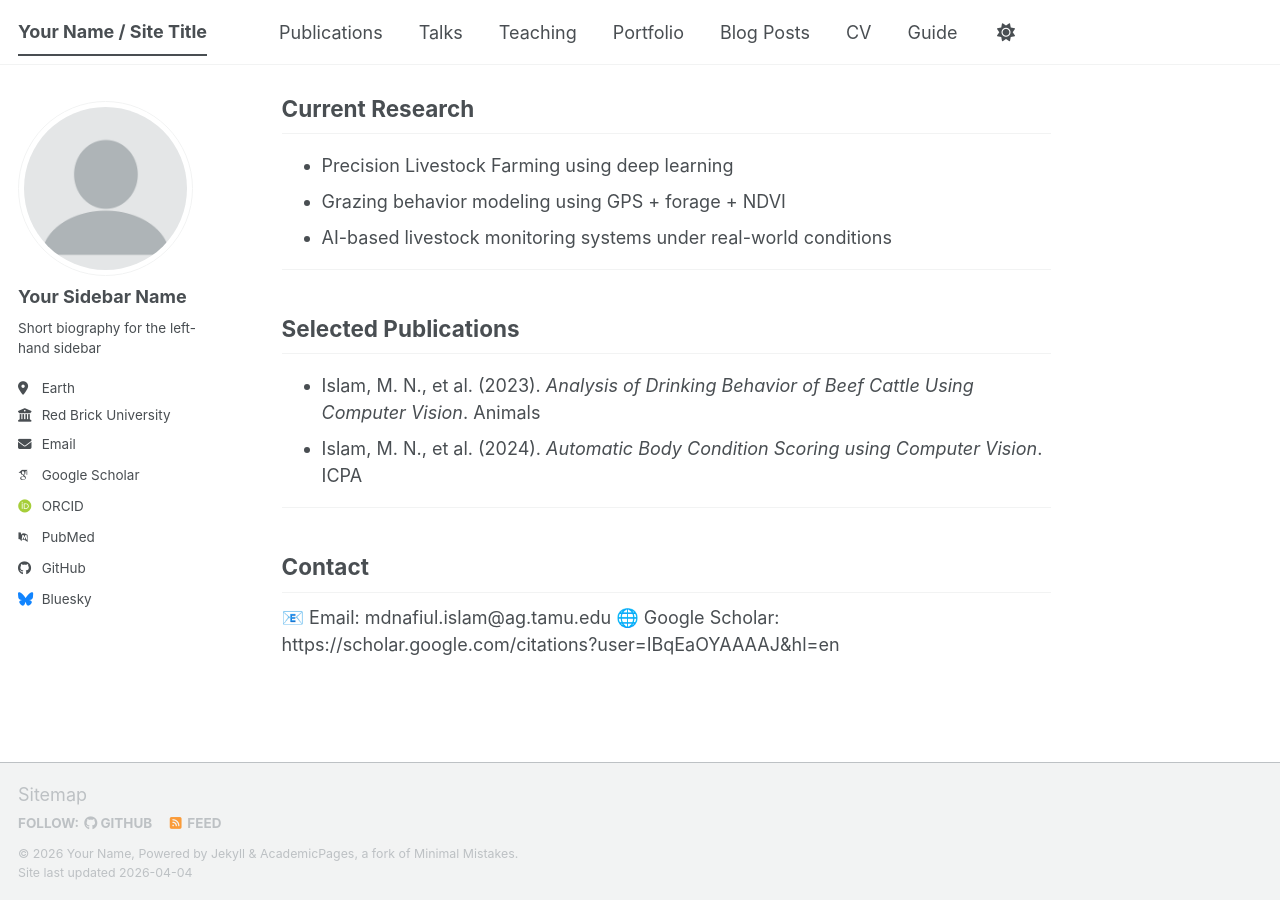
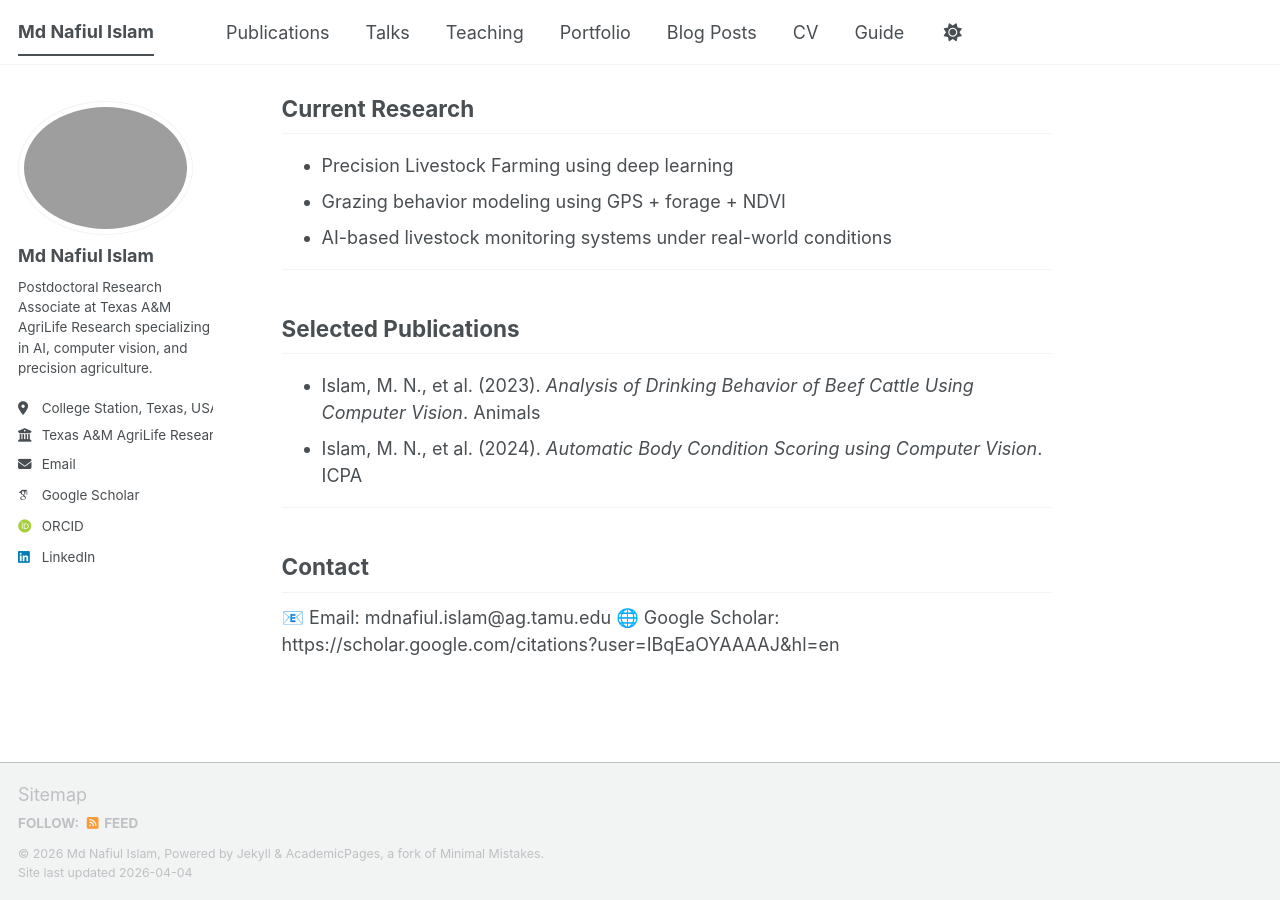
Before and after one commit to NafiulIslamBD/nafiul_islam_precision_agriculture_HSTU_CNU_UTK.github.io, a Jekyll site: the page built from _pages/about.md, in a window 1280 px wide and 900 px high, scrolled down 518 px. Built offline with Jekyll 4.4.1, drawn with Linux system fonts in a browser that asks for light colours; some web fonts are replaced; a script bundle is joined from its source files by our own code; library files that are not in the unit come from our copies.

Commit message:
Update _config.yml

```diff
--- a/_config.yml
+++ b/_config.yml
@@ -7,110 +7,108 @@
 # server process.
 
 # Basic Site Settings
-locale                   : "en-US"
-site_theme               : "default" # The available themes options are "default", "air", "sunrise", "mint", "dirt" and "contrast"
-title                    : "Your Name / Site Title"
-title_separator          : "-"
-name                     : &name "Your Name"
-description              : &description "Your Name's academic portfolio"   # Update this with a general description of your site, this is the default if not overridden by a page
-url                      : https://academicpages.github.io # The base hostname & protocol for your site e.g. "https://[your GitHub username].github.io",
-                                                           # or if you already have some other page hosted on Github then use "https://[your GitHub username].github.io/[Your Repo Name]"
-baseurl                  : "" # the subpath of your site, e.g. "/blog"
-repository               : "academicpages/academicpages.github.io"
+locale: "en-US"
+site_theme: "default"
+
+title: "Md Nafiul Islam"
+title_separator: "-"
+name: "Md Nafiul Islam"
+
+description: "Postdoctoral Researcher | AI in Agriculture, Computer Vision, and Data Analytics"
+
+url: "https://NafiulIslamBD.github.io"
+baseurl: ""
+
+repository: "NafiulIslamBD/nafiul_islam_precision_agriculture_HSTU_CNU_UTK.github.io"
 
 # Site Author - The following control what appear as part of the author content on the side bar.
 #               If a field is blank the icon and link will not appear, otherwise it will be shown.
 #               Additional customization can be done by editing /_includes/author-profile.html
 author:
   # Biographic information
-  avatar           : "profile.png"
-  name             : "Your Sidebar Name"
-  pronouns         : # example: "she/her"
-  bio              : "Short biography for the left-hand sidebar"
-  location         : "Earth"
-  employer         : "Red Brick University"
-  uri              : # URL
-  email            : "none@example.org"
+author:
+  avatar           : "/images/nafiul.png"
+  name             : "Md Nafiul Islam"
+  pronouns         :
+  bio              : "Postdoctoral Research Associate at Texas A&M AgriLife Research specializing in AI, computer vision, and precision agriculture."
+  location         : "College Station, Texas, USA"
+  employer         : "Texas A&M AgriLife Research, Department of Soil & Crop Sciences"
+  uri              :
+  email            : "mdnafiul.islam@ag.tamu.edu"
 
   # Academic websites
-  academia         : # URL
-  arxiv            : # URL - Update with the correct link to your profile
-  googlescholar    : "https://scholar.google.com/citations?user=PS_CX0AAAAAJ"
-  inspire-hep      : # URL
-  impactstory      : # URL
-  orcid            : "https://orcid.org/yourorcidurl"
-  semantic         : # URL
-  ssrn             : # URL
-  pubmed           : "https://www.ncbi.nlm.nih.gov/pubmed/?term=john+snow"
-  researchgate     : # URL
-  scopus           : # URL
-  zotero           : # URL
+  googlescholar    : "https://scholar.google.com/citations?user=IBqEaOYAAAAJ&hl=en"
+  orcid            : "https://orcid.org/0000-0002-1980-2148"
 
 
   # Repositories and software development
-  bitbucket        : # Username - Update with your username on the site
-  codepen          : # Username
-  dribbble         : # Username
-  github           : "academicpages"
-  kaggle           : # Username
-  stackoverflow    : # User number or user number and name (i.e., use "1" or "1/jeff-atwood")
+  #bitbucket        : # Username - Update with your username on the site
+ # codepen          : # Username
+ # dribbble         : # Username
+ # github           : "academicpages"
+  #kaggle           : # Username
+ # stackoverflow    : # User number or user number and name (i.e., use "1" or "1/jeff-atwood")
 
   # Social media
-  artstation       : # Username
-  bluesky          : "bsky.app" # Replace this with you Bluesky username
-  facebook         : # Username
-  flickr           : # Username
-  foursquare       : # Username
-  goodreads        : # Username
-  google_plus      : # Username
-  keybase          : # Username
-  instagram        : # Username
-  lastfm           : # Username
-  linkedin         : # Username
-  mastodon         : # URL
-  medium           : # URL
-  pinterest        : # Username
-  soundcloud       : # Username
-  steam            : # Username
-  telegram         : # URL
-  tumblr           : # Username
-  twitter          : # Username for X / Twitter
-  vine             : # Username
-  weibo            : # Username
-  wikipedia        : # Username
-  xing             : # Username
-  youtube          : # Username
-  zhihu            : # Username
+  #artstation       : # Username
+  #bluesky          : "bsky.app" # Replace this with you Bluesky username
+  #facebook         : # Username
+  #flickr           : # Username
+  #foursquare       : # Username
+  #goodreads        : # Username
+  #google_plus      : # Username
+  #keybase          : # Username
+  #instagram        : # Username
+  #lastfm           : # Username
+  linkedin         : "https://www.linkedin.com/in/md-nafiul-islam-5936a121a"
+  #mastodon         : # URL
+  #medium           : # URL
+  #pinterest        : # Username
+  #soundcloud       : # Username
+  #steam            : # Username
+  #telegram         : # URL
+  #tumblr           : # Username
+  #twitter          : # Username for X / Twitter
+  #vine             : # Username
+  #weibo            : # Username
+  #wikipedia        : # Username
+  #xing             : # Username
+  #youtube          : # Username
+  #zhihu            : # Username
 
 # Publication Category - The following the list of publication categories and their headings
 publication_category:
-  books:
-    title: 'Books'
   manuscripts:
     title: 'Journal Articles'
   conferences:
     title: 'Conference Papers'
+  preprints:
+    title: 'Preprints'
+  reports:
+    title: 'Technical Reports'
 
 # Site Settings
-teaser                   :  # filename of teaser fallback teaser image placed in /images/ for social media previews
-breadcrumbs              : false # true, false (default)
+teaser                   :
+breadcrumbs              : false
 words_per_minute         : 160
 future                   : true
-read_more                : "disabled" # if enabled, adds "Read more" links to excerpts
-talkmap_link             : false      #change to true to add link to talkmap on talks page
+read_more                : "disabled"
+talkmap_link             : false
+
 comments:
-  provider               : # false (default), "disqus", "discourse", "facebook", "google-plus", "staticman", "custom"
+  provider               :
   disqus:
     shortname            :
   discourse:
-    server               : # https://meta.discourse.org/t/embedding-discourse-comments-via-javascript/31963 , e.g.: meta.discourse.org
+    server               :
   facebook:
     appid                :
-    num_posts            : # 5 (default)
-    colorscheme          : # "light" (default), "dark"
+    num_posts            :
+    colorscheme          :
+
 staticman:
   allowedFields          : ['name', 'email', 'url', 'message']
-  branch                 : "gh-pages" # "master", "gh-pages"
+  branch                 : "gh-pages"
   commitMessage          : "New comment."
   filename               : comment-{@timestamp}
   format                 : "yml"
@@ -123,10 +121,11 @@ staticman:
     date:
       type               : "date"
       options:
-        format           : "iso8601" # "iso8601" (default), "timestamp-seconds", "timestamp-milliseconds"
+        format           : "iso8601"
+
 atom_feed:
-  hide                   : false     # change to true to hide the RSS feed in the footer
-  path                   : # blank (default) uses feed.xml
+  hide                   : false
+  path                   :
 
 
 # SEO Related
@@ -138,19 +137,20 @@ yandex_site_verification :
 
 # Social Sharing
 twitter:
-  username               : &twitter
+  username               :
 facebook:
   username               :
   app_id                 :
   publisher              :
-og_image                 :  # Social media default site image
+og_image                 :  "/images/nafiul.png"
 og_description           :  # Social media default site image description
 # For specifying social profiles
 # - https://developers.google.com/structured-data/customize/social-profiles
 social:
-  type                   : # Person or Organization (defaults to Person)
-  name                   : # If the user or organization name differs from the site's name
-  links: # An array of links to social media profiles
+  type                   : "Person"
+  name                   : "Md Nafiul Islam"
+  links:
+    - "https://github.com/NafiulIslamBD"
 
 
 # Analytics
```
